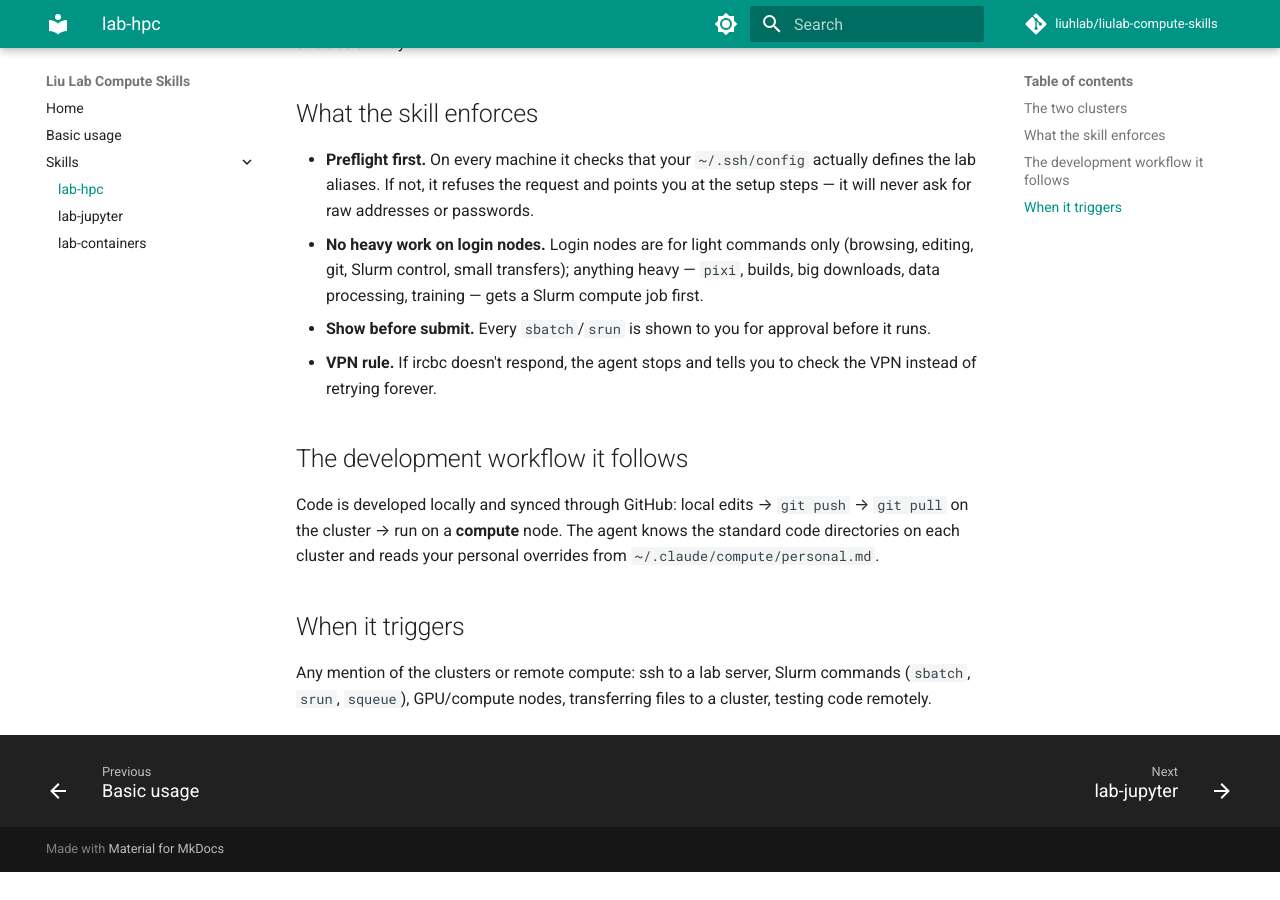
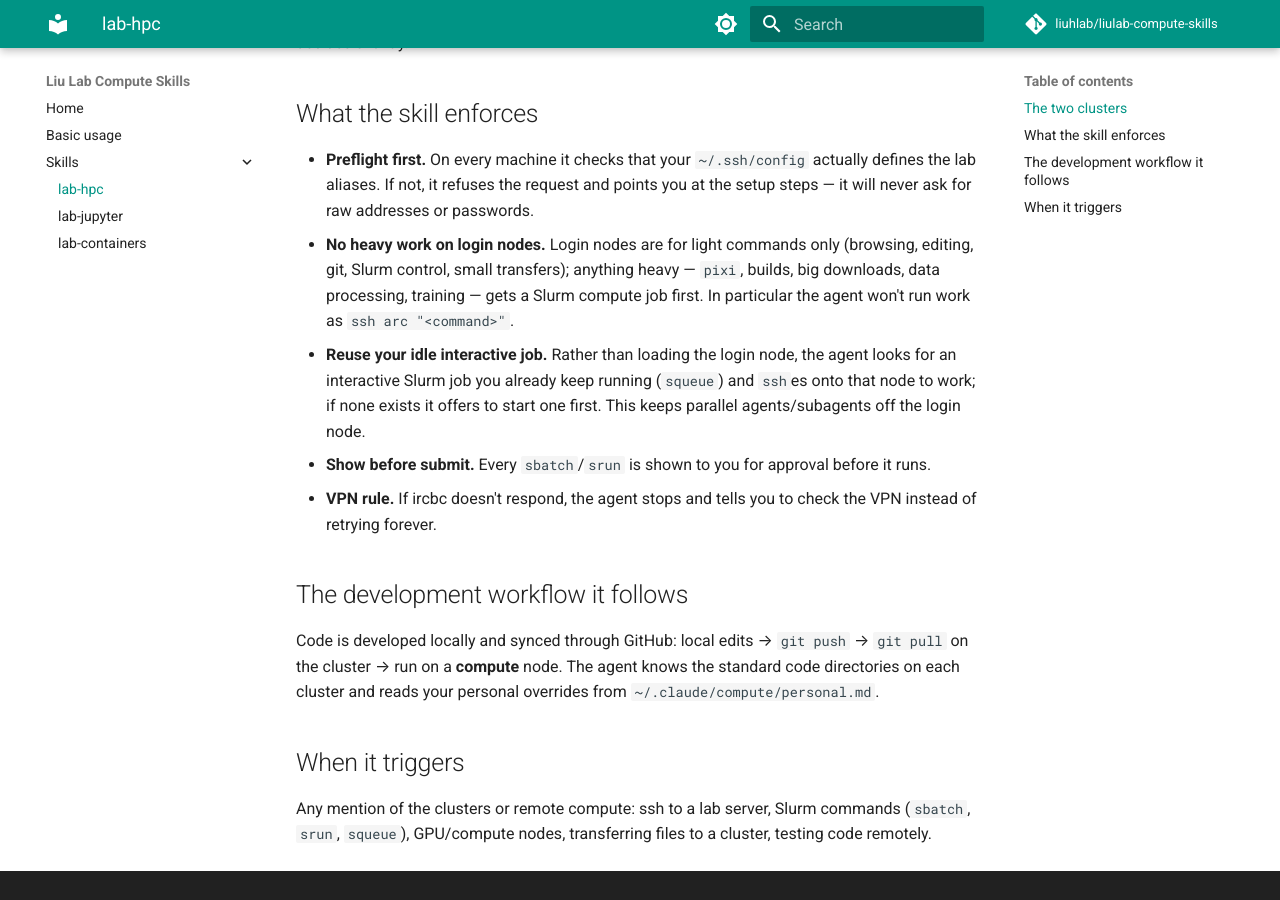
Before and after one commit to liuhlab/liulab-compute-skills, an MkDocs documentation site: the page built from docs/skills/lab-hpc.md, in a window 1280 px wide and 900 px high, scrolled down 659 px. Built offline with MkDocs 1.6.1 and Material for MkDocs 9.7.7, drawn with Linux system fonts in a browser that asks for light colours; comment, search, counter and statistics services are not loaded; before the commit the page ends 1531 px from its top, so only the background shows below that.

Commit message:
2026.7.4: reuse idle interactive job instead of ssh <login> for work
Steer agents off the shared login node: before running anything heavier
than light Slurm control, check squeue for an existing idle interactive
job and ssh onto its node; create one first (with confirmation) only if
none exists. Names the `ssh arc "<command>"` anti-pattern and flags
parallel agents/subagents as why it matters. Mirrored in both cluster
references and the docs page.

Co-Authored-By: Claude Opus 4.8 (1M context) <noreply@anthropic.com>

```diff
--- a/docs/skills/lab-hpc.md
+++ b/docs/skills/lab-hpc.md
@@ -25,7 +25,12 @@ infers it from context, never decides silently.
 - **No heavy work on login nodes.** Login nodes are for light commands only
   (browsing, editing, git, Slurm control, small transfers); anything
   heavy — `pixi`, builds, big downloads, data processing, training — gets a
-  Slurm compute job first.
+  Slurm compute job first. In particular the agent won't run work as
+  `ssh arc "<command>"`.
+- **Reuse your idle interactive job.** Rather than loading the login node,
+  the agent looks for an interactive Slurm job you already keep running
+  (`squeue`) and `ssh`es onto that node to work; if none exists it offers to
+  start one first. This keeps parallel agents/subagents off the login node.
 - **Show before submit.** Every `sbatch`/`srun` is shown to you for
   approval before it runs.
 - **VPN rule.** If ircbc doesn't respond, the agent stops and tells you to
```
Also changed, not shown: CHANGELOG.md (+13 -0 lines), skills/lab-hpc/SKILL.md (+32 -2 lines), skills/lab-hpc/references/arc-hpc.md (+8 -5 lines), skills/lab-hpc/references/ircbc-hpc.md (+7 -0 lines), 1 other file.
